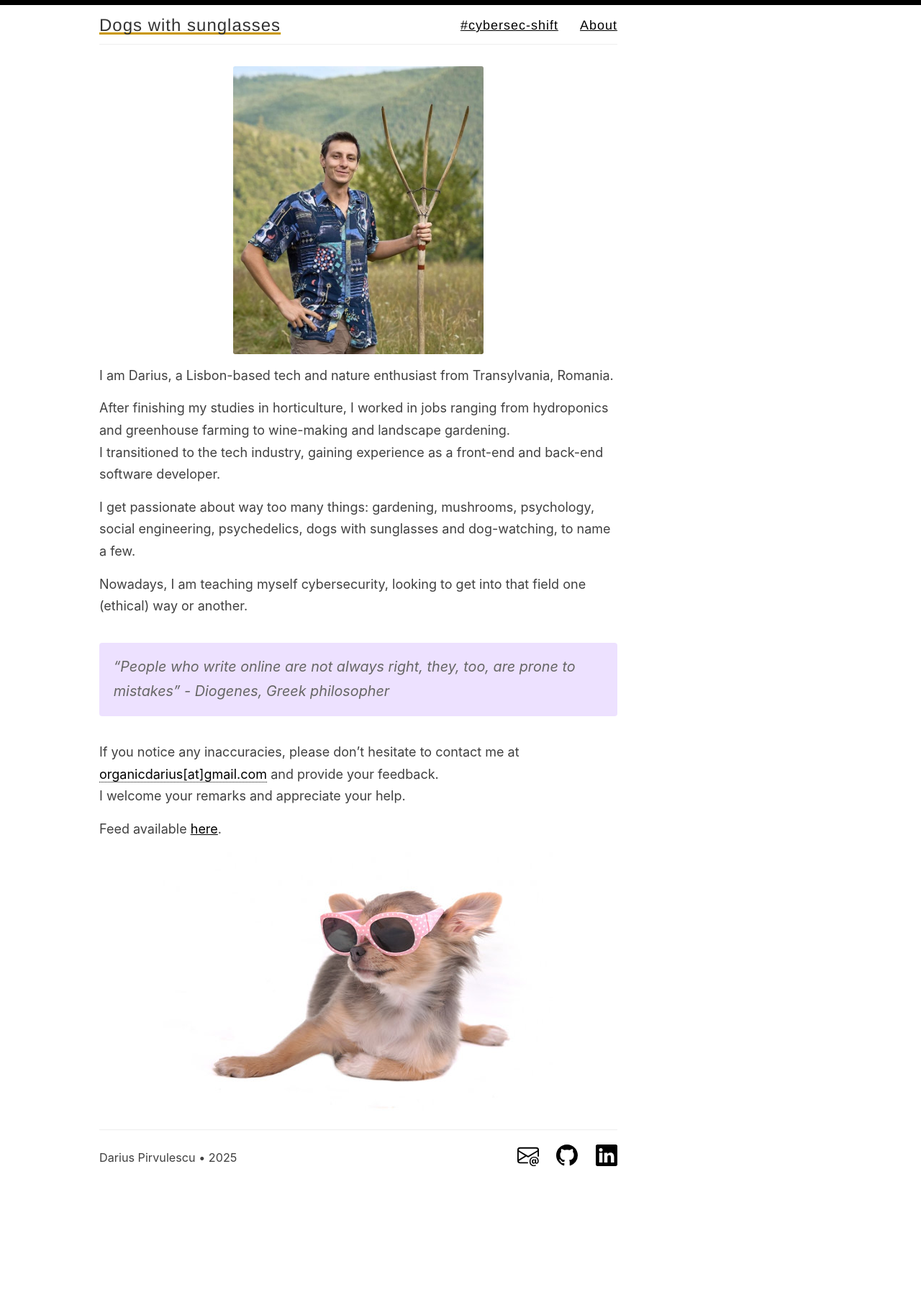
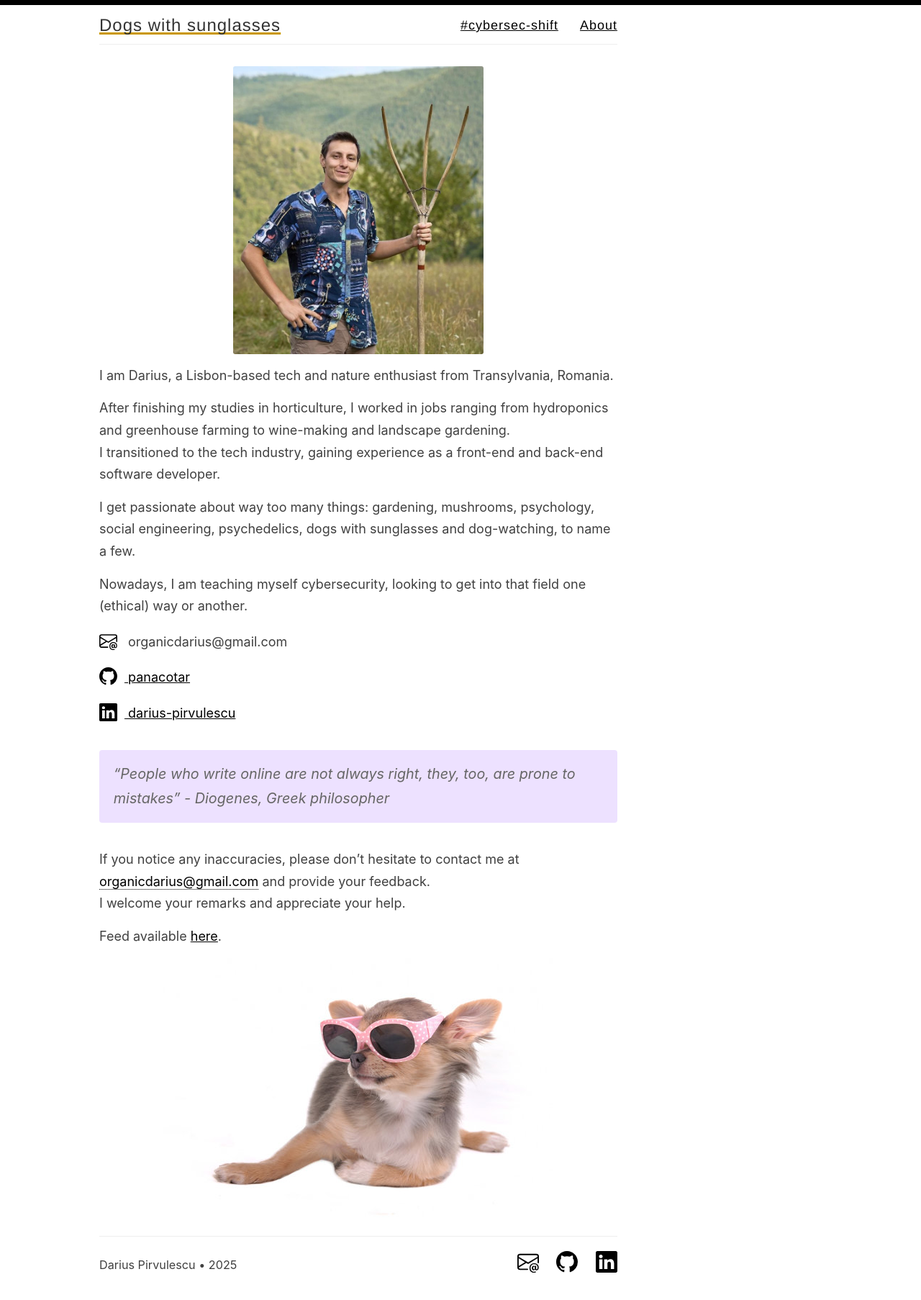
Before and after one commit to panacotar/blog, a Jekyll site: the page built from _pages/about.md, in a window 1280 px wide. Shown: the whole page at 72% size. Built offline with Jekyll 4.4.1, drawn with Linux system fonts in a browser that asks for light colours; before the commit the page ends 1658 px from its top, so only the background shows below that.

Commit message:
Add links to about page

```diff
--- a/_pages/about.md
+++ b/_pages/about.md
@@ -4,7 +4,7 @@ layout: page
 permalink: /about/
 ---
 
-<img class="about-img" src="/blog/assets/images/me2.jpg" alt="Image of me holding an old wood fork with the forest background">
+<img class="about-img" src="{{ site.baseurl }}/assets/images/me2.jpg" alt="Image of me holding an old wood fork with the forest background">
 
 I am Darius, a Lisbon-based tech and nature enthusiast from Transylvania, Romania.
 
@@ -15,9 +15,26 @@ I get passionate about way too many things: gardening, mushrooms, psychology, so
 
 Nowadays, I am teaching myself cybersecurity, looking to get into that field one (ethical) way or another.
 
+<ul class="about-links">
+  <li>
+    <i class="svg-icon email"></i> {{ site.footer-links.email }}
+  </li>
+  <li>
+    <a href="https://github.com/{{ site.footer-links.github }}" class="about-link" target="_blank">
+      <i class="svg-icon github"></i> {{ site.footer-links.github }}
+    </a>
+  </li>
+  <li>
+    <a href="https://www.linkedin.com/in/{{ site.footer-links.linkedin }}" class="about-link" target="_blank">
+      <i class="svg-icon linkedin"></i> {{ site.footer-links.linkedin }}
+    </a>
+  </li>
+</ul>
+
+
 > "People who write online are not always right, they, too, are prone to mistakes" - Diogenes, Greek philosopher
 
-If you notice any inaccuracies, please don't hesitate to contact me at <span class="text-link">organicdarius[at]gmail.com</span> and provide your feedback.
+If you notice any inaccuracies, please don't hesitate to contact me at <span class="text-link">organicdarius@gmail.com</span> and provide your feedback.
 I welcome your remarks and appreciate your help.
 
 Feed available [here]({{ site.baseurl }}/feed.xml).
--- a/assets/style.scss
+++ b/assets/style.scss
@@ -467,6 +467,22 @@ footer {
   }
 }
 
+.about-links {
+  list-style: none;
+  padding-left: 0;
+  li {
+    margin-bottom: 15px;
+  }
+
+  .svg-icon {
+    position: relative;
+    top: 5px;
+    margin-right: 10px;
+    width: 25px;
+    height: 25px;
+  }
+}
+
 //
 // tags
 //
```
